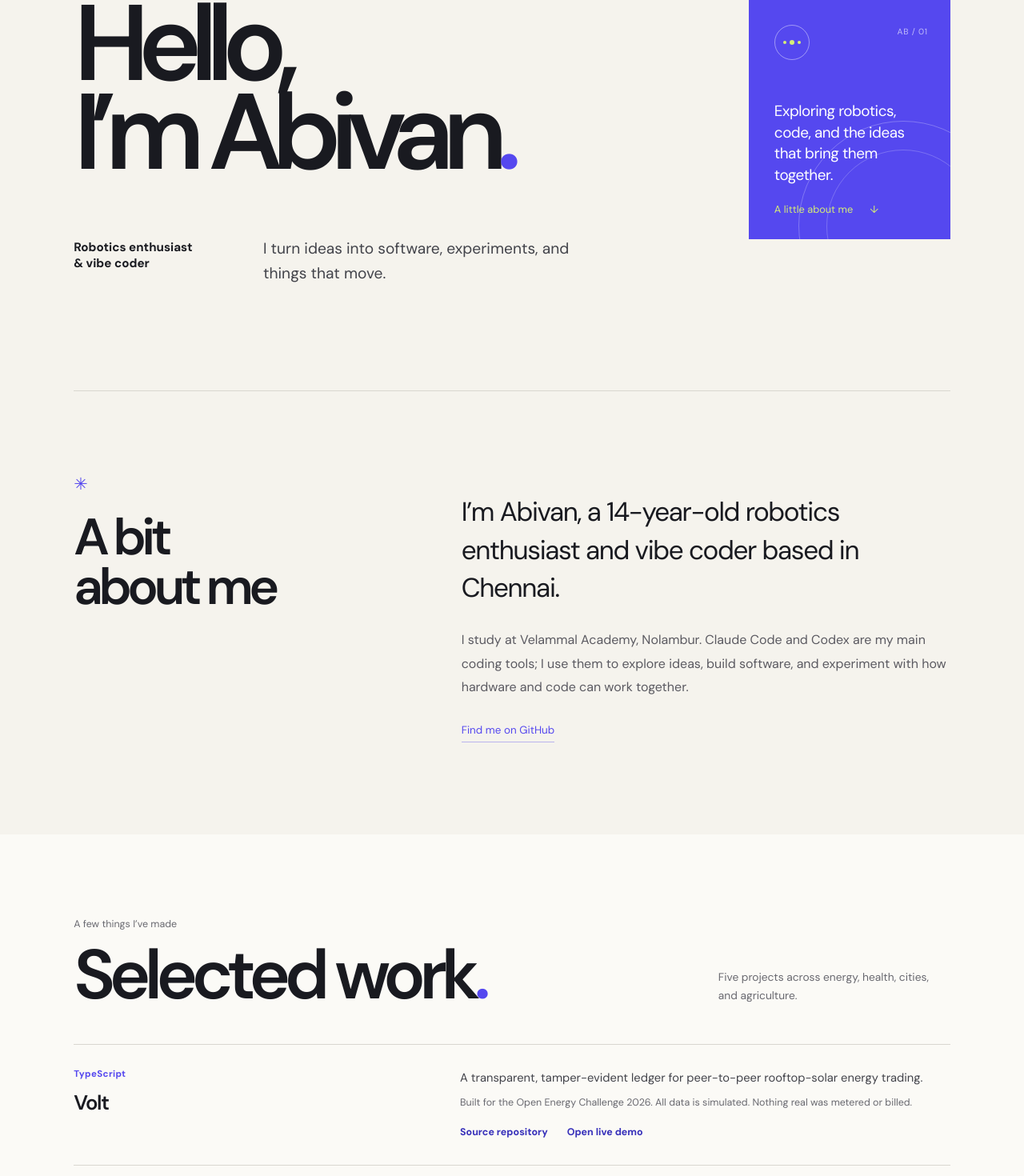
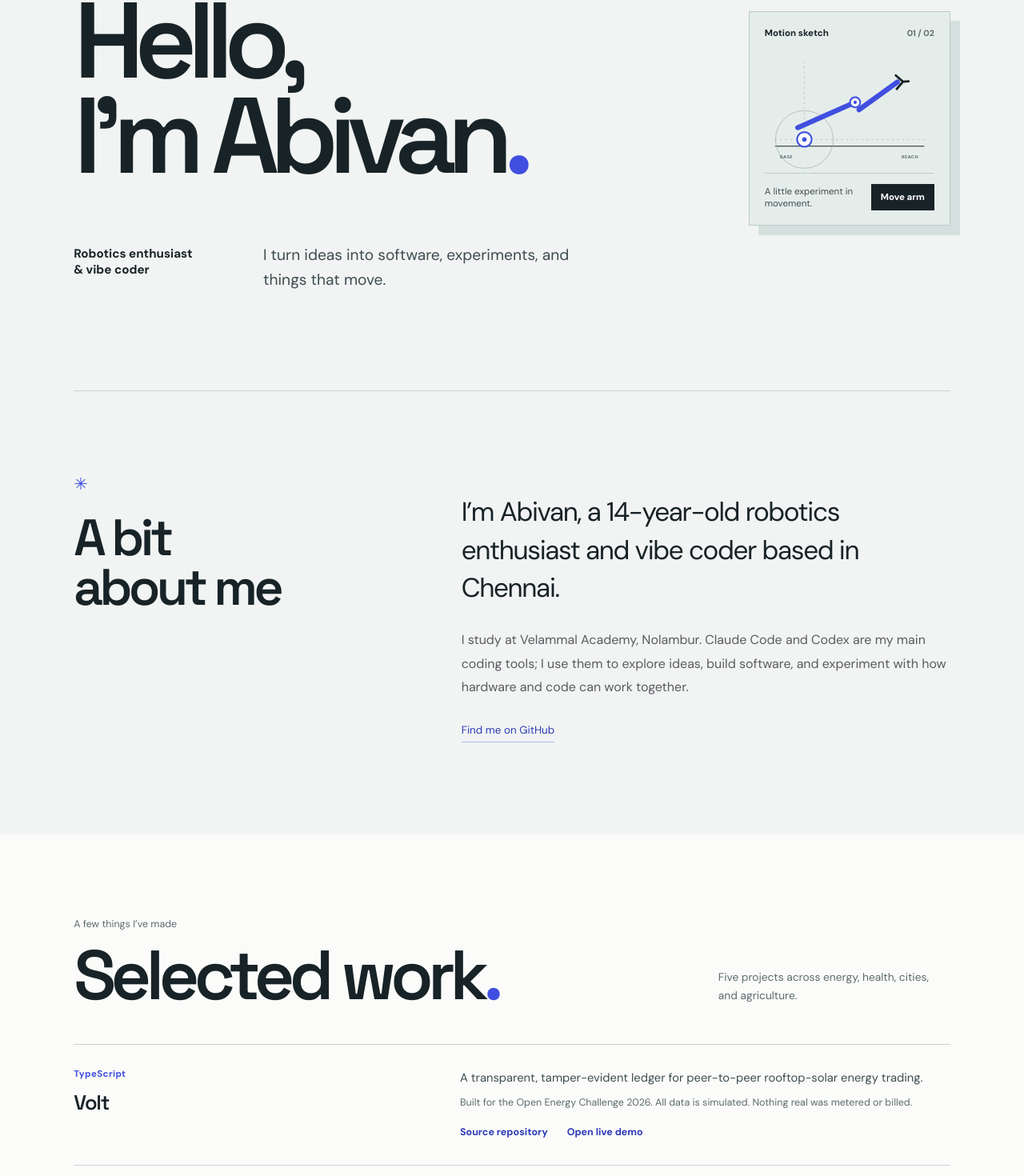
Before and after one commit to abivan100-stack/abivan-portfolio, a React (Vite) app: page / in a window 1280 px wide. Shown: the part 278-1748 px from the top of the page at 80% size. Built offline with nearby package versions, Linux system fonts and the light colour scheme.

Commit message:
Refine portfolio around interactive motion sketch

```diff
--- a/index.html
+++ b/index.html
@@ -3,7 +3,7 @@
   <head>
     <meta charset="UTF-8" />
     <meta name="viewport" content="width=device-width, initial-scale=1.0" />
-    <meta name="theme-color" content="#f5f3ed" />
+    <meta name="theme-color" content="#f1f4f3" />
     <meta name="description" content="Abivan is a 14-year-old robotics enthusiast and vibe coder in Chennai, exploring ideas through software and robotics." />
     <link rel="icon" type="image/svg+xml" href="/favicon.svg" />
     <title>Abivan | Personal Portfolio</title>
--- a/src/App.css
+++ b/src/App.css
@@ -1,13 +1,14 @@
 .site-shell {
-  --paper: #f5f3ed;
-  --paper-light: #fbfaf6;
-  --ink: #191a20;
-  --ink-soft: #42434a;
-  --quiet: #696970;
-  --line: #d9d7d0;
-  --blue: #5548ef;
-  --blue-deep: #3730ba;
-  --acid: #d5ed77;
+  --paper: #f1f4f3;
+  --paper-light: #fbfcfa;
+  --ink: #182327;
+  --ink-soft: #3e4c50;
+  --quiet: #5d6b6e;
+  --line: #cbd5d3;
+  --blue: #414fe0;
+  --blue-deep: #2d3ab6;
+  --signal: #c5ebe0;
+  --display: 'Space Grotesk', 'Segoe UI', sans-serif;
   min-height: 100vh;
   padding-inline: clamp(22px, 7.2vw, 116px);
   color: var(--ink);
@@ -18,7 +19,7 @@
 .site-shell main,
 .site-footer { width: min(100%, 1320px); margin-inline: auto; }
 .site-header { height: 86px; display: flex; justify-content: space-between; align-items: center; border-bottom: 1px solid var(--line); }
-.wordmark { color: var(--ink); font-size: 1.2rem; font-weight: 800; letter-spacing: -.09em; text-decoration: none; }
+.wordmark { color: var(--ink); font-family: var(--display); font-size: 1.2rem; font-weight: 700; letter-spacing: -.08em; text-decoration: none; }
 .wordmark span { color: var(--blue); }
 .site-header nav { display: flex; align-items: center; gap: clamp(18px, 2.8vw, 38px); }
 .site-header nav a,
@@ -31,47 +32,54 @@
 .hero { position: relative; min-height: min(680px, calc(100svh - 86px)); padding-block: clamp(78px, 10vh, 120px); display: grid; grid-template-columns: minmax(0, 1fr) minmax(250px, .34fr); align-items: center; gap: clamp(48px, 8vw, 125px); }
 .hero-main { padding-bottom: 21px; }
 .hero-location { margin: 0 0 clamp(33px, 5vw, 66px); display: flex; align-items: center; gap: 10px; color: var(--quiet); font-size: .82rem; }
-.location-mark { width: 8px; height: 8px; border-radius: 50%; background: var(--blue); box-shadow: 0 0 0 4px #5548ef1b; }
-.hero h1 { margin: 0; font-size: clamp(5rem, 10.5vw, 9rem); line-height: .83; letter-spacing: -.105em; font-weight: 600; }
+.location-mark { width: 8px; height: 8px; border-radius: 50%; background: var(--blue); box-shadow: 0 0 0 4px #414fe01b; }
+.hero h1 { margin: 0; font-family: var(--display); font-size: clamp(5rem, 10.5vw, 9rem); line-height: .89; letter-spacing: -.09em; font-weight: 600; }
 .hero h1 br { display: block; }
 .hero-period { color: var(--blue); }
 .hero-bottom { display: flex; align-items: flex-start; gap: clamp(27px, 6vw, 88px); margin-top: clamp(42px, 6vw, 74px); }
 .hero-role { flex: 0 0 160px; margin: 0; padding-top: .22em; color: var(--ink); font-size: .95rem; font-weight: 700; }
 .hero-description { max-width: 405px; margin: 0; color: var(--ink-soft); font-size: clamp(1.05rem, 1.5vw, 1.25rem); line-height: 1.6; }
-.hero-note { position: relative; min-height: 302px; padding: 34px 32px 29px; display: flex; flex-direction: column; align-items: flex-start; color: white; background: var(--blue); overflow: hidden; }
-.hero-note::before { position: absolute; right: -72px; bottom: -114px; width: 260px; height: 260px; border: 1px solid #ffffff42; border-radius: 50%; content: ''; }
-.hero-note::after { position: absolute; right: -37px; bottom: -80px; width: 190px; height: 190px; border: 1px solid #ffffff38; border-radius: 50%; content: ''; }
-.note-symbol { width: 44px; height: 44px; margin-bottom: auto; display: flex; align-items: center; justify-content: center; gap: 4px; border: 1px solid #ffffff70; border-radius: 50%; }
-.note-symbol span { width: 4px; height: 4px; border-radius: 50%; background: var(--acid); }
-.note-symbol span:nth-child(2) { width: 6px; height: 6px; }
-.hero-note > p { position: relative; z-index: 1; max-width: 225px; margin: 44px 0 20px; font-size: 1.18rem; line-height: 1.42; letter-spacing: -.025em; }
-.hero-note > a { position: relative; z-index: 2; display: flex; align-items: center; gap: 21px; color: var(--acid); font-size: .8rem; text-decoration: none; }
-.hero-note > a span { transition: transform 180ms ease; }
-.hero-note > a:hover span { transform: translateY(4px); }
-.note-index { position: absolute; top: 36px; right: 28px; color: #ffffffa3; font-size: .65rem; letter-spacing: .07em; }
+.hero-study { min-width: 0; padding: 19px 19px 18px; color: var(--ink); background: #e5edeb; border: 1px solid #bbccc8; box-shadow: 12px 12px 0 #d4e0dd; }
+.study-heading, .study-footer { display: flex; align-items: center; justify-content: space-between; gap: 12px; }
+.study-heading { font-size: .72rem; font-weight: 700; }
+.study-heading span:last-child { color: var(--quiet); font-size: .66rem; font-variant-numeric: tabular-nums; }
+.study-diagram { display: block; width: 100%; height: auto; margin: 8px 0 10px; overflow: visible; }
+.study-diagram text { fill: var(--quiet); font-family: 'DM Sans', sans-serif; font-size: 8px; font-weight: 700; letter-spacing: .07em; }
+.study-ground { fill: none; stroke: var(--ink); stroke-width: 1.5; }
+.study-guide { fill: none; stroke: #9eafaa; stroke-width: 1; stroke-dasharray: 3 6; }
+.study-radius { fill: none; stroke: #9eafaa; stroke-width: 1; }
+.study-arm { fill: none; stroke: var(--blue); stroke-width: 9; stroke-linecap: round; }
+.study-joint, .study-base { fill: var(--paper-light); stroke: var(--blue); stroke-width: 3; }
+.study-joint-core, .study-base-core { fill: var(--blue); }
+.study-tool { fill: none; stroke: var(--ink); stroke-width: 4; stroke-linecap: round; stroke-linejoin: round; }
+.study-footer { align-items: end; border-top: 1px solid #bbccc8; padding-top: 13px; }
+.study-footer p { max-width: 130px; margin: 0; color: var(--ink-soft); font-size: .72rem; line-height: 1.35; }
+.study-footer button { flex: 0 0 auto; padding: 9px 12px; color: white; background: var(--ink); border: 0; border-radius: 0; cursor: pointer; font-size: .72rem; font-weight: 700; white-space: nowrap; transition: background-color 160ms ease; }
+.study-footer button:hover { background: var(--blue-deep); }
 
 .section-wrap { width: min(100%, 1100px); margin-inline: auto; }
 .about-section { padding-block: clamp(74px, 8vw, 116px) clamp(82px, 9vw, 128px); display: grid; grid-template-columns: .72fr 1.28fr; gap: clamp(55px, 11vw, 170px); border-top: 1px solid var(--line); }
 .section-side { position: relative; }
 .section-mark { color: var(--blue); font-size: 1.3rem; }
-.section-side h2 { margin: 23px 0 0; font-size: clamp(2.5rem, 5vw, 4.5rem); font-weight: 600; letter-spacing: -.085em; line-height: .97; }
+.section-side h2 { margin: 23px 0 0; font-family: var(--display); font-size: clamp(2.5rem, 5vw, 4.5rem); font-weight: 600; letter-spacing: -.07em; line-height: .97; }
 .about-copy { max-width: 680px; padding-top: 25px; }
 .about-copy p { margin: 0; color: #5b5a61; font-size: 1rem; line-height: 1.85; }
 .about-copy p.about-lead { margin: 0 0 27px; color: var(--ink); font-size: clamp(1.45rem, 2.6vw, 2.1rem); line-height: 1.42; letter-spacing: -.04em; }
-.text-link { display: inline-flex; align-items: center; gap: 14px; margin-top: 30px; padding-bottom: 6px; color: var(--blue); border-bottom: 1px solid #5548ef60; font-size: .84rem; text-decoration: none; }
+.text-link { display: inline-flex; align-items: center; gap: 14px; margin-top: 30px; padding-bottom: 6px; color: var(--blue-deep); border-bottom: 1px solid #414fe060; font-size: .84rem; text-decoration: none; }
 
 .work-section { margin-inline: calc(0px - clamp(22px, 7.2vw, 116px)); padding: clamp(64px, 8vw, 100px) clamp(22px, 7.2vw, 116px) 64px; background: var(--paper-light); }
 .work-top { display: flex; justify-content: space-between; align-items: end; gap: 30px; margin-bottom: 44px; }
 .work-kicker { color: var(--quiet); font-size: .78rem; }
-.work-top h2 { margin: 13px 0 0; font-size: clamp(3rem, 6.8vw, 6.2rem); font-weight: 600; line-height: .96; letter-spacing: -.085em; }
+.work-top h2 { margin: 13px 0 0; font-family: var(--display); font-size: clamp(3rem, 6.8vw, 6.2rem); font-weight: 600; line-height: .96; letter-spacing: -.075em; }
 .work-top > p { max-width: 290px; margin: 0 0 5px; color: var(--quiet); font-size: .86rem; line-height: 1.65; }
 .project-list { border-top: 1px solid var(--line); }
 .project-row { display: grid; grid-template-columns: .75fr 1.25fr; gap: clamp(35px, 9vw, 130px); padding: 29px 0 33px; border-bottom: 1px solid var(--line); }
 .project-name { display: flex; flex-direction: column; align-items: flex-start; gap: 13px; }
 .project-type { color: var(--blue); font-size: .72rem; font-weight: 700; letter-spacing: .03em; }
-.project-name h3 { margin: 0; font-size: clamp(1.25rem, 2vw, 1.75rem); font-weight: 600; letter-spacing: -.055em; line-height: 1.22; transition: color 180ms ease; }
+.project-name h3 { margin: 0; font-family: var(--display); font-size: clamp(1.25rem, 2vw, 1.75rem); font-weight: 600; letter-spacing: -.05em; line-height: 1.22; }
+.project-name h3 a { color: var(--ink); text-decoration-color: transparent; text-decoration-thickness: 1px; text-underline-offset: 5px; transition: color 180ms ease, text-decoration-color 180ms ease; }
+.project-name h3 a:hover, .project-name h3 a:focus-visible { color: var(--blue-deep); text-decoration-color: currentColor; }
 .project-subtitle { margin-top: -7px; color: var(--quiet); font-size: .78rem; letter-spacing: .015em; }
-.project-row:hover .project-name h3 { color: var(--blue); }
 .project-detail > p { max-width: 610px; margin: 0; color: var(--ink-soft); font-size: .92rem; line-height: 1.75; }
 .project-detail > p.project-context { margin-top: 8px; color: var(--quiet); font-size: .78rem; }
 .project-links { display: flex; flex-wrap: wrap; gap: 24px; margin-top: 17px; }
@@ -79,21 +87,17 @@
 .work-outro { display: flex; justify-content: space-between; gap: 22px; padding-top: 31px; color: var(--quiet); font-size: .8rem; }
 .work-outro a { color: var(--blue-deep); font-weight: 650; text-decoration: none; }
 
-.closing-note { margin-inline: calc(0px - clamp(22px, 7.2vw, 116px)); padding: 0 clamp(22px, 7.2vw, 116px); color: white; background: var(--ink); overflow: hidden; }
+.closing-note { margin-inline: calc(0px - clamp(22px, 7.2vw, 116px)); padding: 0 clamp(22px, 7.2vw, 116px); color: white; background: var(--ink); border-top: 5px solid var(--blue); }
 .closing-inner { position: relative; width: min(100%, 1100px); min-height: 340px; margin-inline: auto; display: flex; justify-content: space-between; align-items: center; gap: 40px; overflow: hidden; }
 .closing-kicker { color: #cbc9d5; font-size: .8rem; }
-.closing-note h2 { position: relative; z-index: 1; margin: 21px 0 0; font-size: clamp(3.1rem, 7vw, 6.4rem); font-weight: 600; line-height: .94; letter-spacing: -.085em; }
+.closing-note h2 { position: relative; z-index: 1; margin: 21px 0 0; font-family: var(--display); font-size: clamp(3.1rem, 7vw, 6.4rem); font-weight: 600; line-height: .98; letter-spacing: -.075em; }
 .closing-note h2::first-line { color: white; }
 .closing-links { position: relative; z-index: 2; display: flex; flex-direction: column; align-items: flex-start; gap: 16px; margin: 74px 13% 0 0; }
-.closing-note .closing-email { padding: 15px 19px; color: var(--ink); background: var(--acid); font-size: .83rem; font-weight: 700; text-decoration: none; transition: background-color 180ms ease; }
+.closing-note .closing-email { padding: 15px 19px; color: var(--ink); background: var(--signal); font-size: .83rem; font-weight: 700; text-decoration: none; transition: background-color 180ms ease; }
 .closing-note .closing-email:hover { background: white; }
 .closing-note .closing-github { padding-bottom: 4px; color: white; border-bottom: 1px solid #ffffff70; font-size: .83rem; text-decoration: none; }
-.closing-note .closing-github:hover { color: var(--acid); }
-.closing-note :focus-visible { outline-color: var(--acid); }
-.closing-orbit { position: absolute; right: 12%; bottom: -151px; width: 350px; height: 350px; border: 1px solid #ffffff24; border-radius: 50%; }
-.closing-orbit i { position: absolute; inset: 29px; border: 1px solid #ffffff1d; border-radius: 50%; }
-.closing-orbit i:nth-child(2) { inset: 58px; }
-.closing-orbit i:nth-child(3) { inset: 87px; }
+.closing-note .closing-github:hover { color: var(--signal); }
+.closing-note :focus-visible { outline-color: var(--signal); }
 
 .site-footer { min-height: 82px; display: flex; justify-content: space-between; align-items: center; gap: 18px; color: var(--quiet); font-size: .73rem; }
 .footer-dot { padding-inline: 5px; color: var(--blue); }
@@ -102,7 +106,7 @@
 @media (max-width: 900px) {
   .hero { min-height: 620px; grid-template-columns: minmax(0, 1fr) 250px; gap: 34px; }
   .hero h1 { font-size: clamp(4rem, 9vw, 6.4rem); }
-  .hero-note { min-height: 270px; padding: 25px; }
+  .hero-study { padding: 16px; }
   .hero-bottom { gap: 25px; }
   .hero-role { flex-basis: 135px; }
   .about-section { gap: 50px; }
@@ -111,7 +115,7 @@
 }
 @media (max-width: 760px) {
   .hero { grid-template-columns: minmax(0, 1fr); }
-  .hero-note { width: min(100%, 320px); justify-self: end; }
+  .hero-study { width: min(100%, 320px); justify-self: end; }
 }
 @media (max-width: 650px) {
   .site-shell { padding-inline: 21px; }
@@ -124,8 +128,7 @@
   .hero-bottom { margin-top: 37px; flex-direction: column; gap: 12px; }
   .hero-role { flex-basis: auto; }
   .hero-description { max-width: 390px; font-size: 1.05rem; }
-  .hero-note { width: auto; min-height: 235px; padding: 24px; }
-  .hero-note > p { margin-top: 30px; }
+  .hero-study { width: min(100%, 350px); padding: 16px; align-self: flex-end; }
   .about-section { padding-block: 68px 78px; grid-template-columns: 1fr; gap: 22px; }
   .section-side h2 { margin-top: 14px; font-size: 3rem; }
   .section-side h2 br { display: none; }
@@ -143,7 +146,6 @@
   .closing-inner { min-height: 350px; align-items: flex-start; flex-direction: column; justify-content: center; gap: 26px; }
   .closing-note h2 { font-size: clamp(3.5rem, 14vw, 5.4rem); }
   .closing-links { margin: 0; }
-  .closing-orbit { right: -140px; bottom: -144px; }
   .site-footer { min-height: 77px; flex-wrap: wrap; padding-block: 15px; font-size: .68rem; }
 }
 @media (max-width: 370px) {
--- a/src/App.tsx
+++ b/src/App.tsx
@@ -1,23 +1,17 @@
+import { useState } from 'react'
 import { motion, MotionConfig, useReducedMotion } from 'motion/react'
 import projects from './data/projects.json'
 import './App.css'
 
 type Project = (typeof projects)[number]
 
-function ProjectRow({ project, index }: { project: Project; index: number }) {
-  const reduceMotion = useReducedMotion()
+function ProjectRow({ project }: { project: Project }) {
   const [projectTitle, projectSubtitle] = project.name.split(/\s+--\s+/, 2)
   return (
-    <motion.article
-      className="project-row"
-      initial={reduceMotion ? false : 'hidden'}
-      whileInView={reduceMotion ? undefined : 'visible'}
-      viewport={{ once: true, amount: 0.25 }}
-      variants={{ hidden: { opacity: 0, y: 14 }, visible: { opacity: 1, y: 0, transition: { duration: 0.38, delay: index * 0.035 } } }}
-    >
+    <article className="project-row">
       <div className="project-name">
         <span className="project-type">{project.language || 'Project'}</span>
-        <h3>{projectSubtitle ? projectTitle : project.name}</h3>
+        <h3><a href={project.url} target="_blank" rel="noreferrer">{projectSubtitle ? projectTitle : project.name}</a></h3>
         {projectSubtitle && <span className="project-subtitle">{projectSubtitle}</span>}
       </div>
       <div className="project-detail">
@@ -28,12 +22,13 @@ function ProjectRow({ project, index }: { project: Project; index: number }) {
           {project.demoUrl && <a href={project.demoUrl} target="_blank" rel="noreferrer">Open live demo</a>}
         </div>
       </div>
-    </motion.article>
+    </article>
   )
 }
 
 function App() {
   const reduceMotion = useReducedMotion()
+  const [armMoved, setArmMoved] = useState(false)
   const orderedProjects = [...projects].sort((a, b) => Date.parse(b.updatedAt) - Date.parse(a.updatedAt))
   const entrance = (delay: number) => reduceMotion ? {} : { initial: { opacity: 0, y: 18 }, animate: { opacity: 1, y: 0, transition: { duration: 0.7, delay, ease: [0.22, 1, 0.36, 1] as const } } }
 
@@ -65,11 +60,26 @@ function App() {
                 <p className="hero-description">I turn ideas into software, experiments, and things that move.</p>
               </motion.div>
             </div>
-            <motion.aside className="hero-note" {...entrance(0.3)} aria-label="A little about Abivan">
-              <span className="note-symbol" aria-hidden="true"><span /><span /><span /></span>
-              <p>Exploring robotics, code, and the ideas that bring them together.</p>
-              <a href="#about">A little about me <span aria-hidden="true">↓</span></a>
-              <span className="note-index" aria-hidden="true">AB / 01</span>
+            <motion.aside className="hero-study" {...entrance(0.3)} aria-label="Interactive motion sketch">
+              <div className="study-heading"><span>Motion sketch</span><span>{armMoved ? '02 / 02' : '01 / 02'}</span></div>
+              <svg className="study-diagram" viewBox="0 0 300 210" role="img" aria-label="A simple two-joint robotic arm drawing">
+                <path className="study-ground" d="M18 178H282" />
+                <path className="study-guide" d="M70 166V24M18 166H282" />
+                <circle className="study-radius" cx="70" cy="166" r="51" />
+                <motion.g initial={false} animate={{ rotate: armMoved ? -14 : 12 }} transition={reduceMotion ? { duration: 0 } : { type: 'spring', stiffness: 95, damping: 17 }} style={{ transformOrigin: '70px 166px' }}>
+                  <path className="study-arm" d="M70 166L160 101" />
+                  <circle className="study-joint" cx="160" cy="101" r="9" />
+                  <circle className="study-joint-core" cx="160" cy="101" r="3" />
+                  <motion.g initial={false} animate={{ rotate: armMoved ? 24 : -16 }} transition={reduceMotion ? { duration: 0 } : { type: 'spring', stiffness: 95, damping: 17 }} style={{ transformOrigin: '160px 101px' }}>
+                    <path className="study-arm" d="M160 101L231 57" />
+                    <path className="study-tool" d="M229 45L241 57L229 69M241 57L251 57" />
+                  </motion.g>
+                </motion.g>
+                <circle className="study-base" cx="70" cy="166" r="13" />
+                <circle className="study-base-core" cx="70" cy="166" r="4" />
+                <text x="27" y="199">BASE</text><text x="242" y="199">REACH</text>
+              </svg>
+              <div className="study-footer"><p>A little experiment in movement.</p><button type="button" onClick={() => setArmMoved((value) => !value)}>{armMoved ? 'Reset arm' : 'Move arm'}</button></div>
             </motion.aside>
           </section>
 
@@ -78,11 +88,11 @@ function App() {
               <span className="section-mark" aria-hidden="true">✳</span>
               <h2 id="about-title">A bit<br />about me</h2>
             </div>
-            <motion.div className="about-copy" initial={reduceMotion ? false : { opacity: 0, y: 12 }} whileInView={reduceMotion ? undefined : { opacity: 1, y: 0 }} viewport={{ once: true, amount: 0.3 }} transition={{ duration: 0.5 }}>
+            <div className="about-copy">
               <p className="about-lead">I’m Abivan, a 14-year-old robotics enthusiast and vibe coder based in Chennai.</p>
               <p>I study at Velammal Academy, Nolambur. Claude Code and Codex are my main coding tools; I use them to explore ideas, build software, and experiment with how hardware and code can work together.</p>
               <a className="text-link" href="https://github.com/abivan100-stack" target="_blank" rel="noreferrer">Find me on GitHub</a>
-            </motion.div>
+            </div>
           </section>
 
           <section className="work-section" id="work" aria-labelledby="work-title">
@@ -94,7 +104,7 @@ function App() {
               <p>Five projects across energy, health, cities, and agriculture.</p>
             </div>
             <div className="project-list section-wrap">
-              {orderedProjects.map((project, index) => <ProjectRow project={project} index={index} key={project.slug} />)}
+              {orderedProjects.map((project) => <ProjectRow project={project} key={project.slug} />)}
             </div>
             <div className="work-outro section-wrap">
               <span>More experiments and source code</span>
@@ -112,7 +122,6 @@ function App() {
                 <a className="closing-email" href="mailto:abivan100@gmail.com">abivan100@gmail.com</a>
                 <a className="closing-github" href="https://github.com/abivan100-stack" target="_blank" rel="noreferrer">Visit GitHub</a>
               </div>
-              <span className="closing-orbit" aria-hidden="true"><i /><i /><i /></span>
             </div>
           </section>
         </main>
--- a/src/index.css
+++ b/src/index.css
@@ -1,4 +1,4 @@
-@import url('https://fonts.googleapis.com/css2?family=DM+Sans:wght@400;450;500;550;600;650;700;750;800&display=swap');
+@import url('https://fonts.googleapis.com/css2?family=DM+Sans:wght@400;450;500;550;600;650;700;750;800&family=Space+Grotesk:wght@400;500;600;700&display=swap');
 
 :root {
   font-family: 'DM Sans', 'Segoe UI', sans-serif;
@@ -8,12 +8,12 @@
   -moz-osx-font-smoothing: grayscale;
   font-optical-sizing: auto;
   font-weight: 400;
-  background: #f5f3ed;
-  color: #191a20;
+  background: #f1f4f3;
+  color: #182327;
   scroll-behavior: smooth;
 }
 
 * { box-sizing: border-box; }
-body { min-width: 320px; min-height: 100vh; margin: 0; }
+body { min-width: 0; min-height: 100vh; margin: 0; }
 button, a { font: inherit; }
 ::selection { color: #fff; background: #5548ef; }
```
Also changed, not shown: .jez/artifacts/design-review.md.
